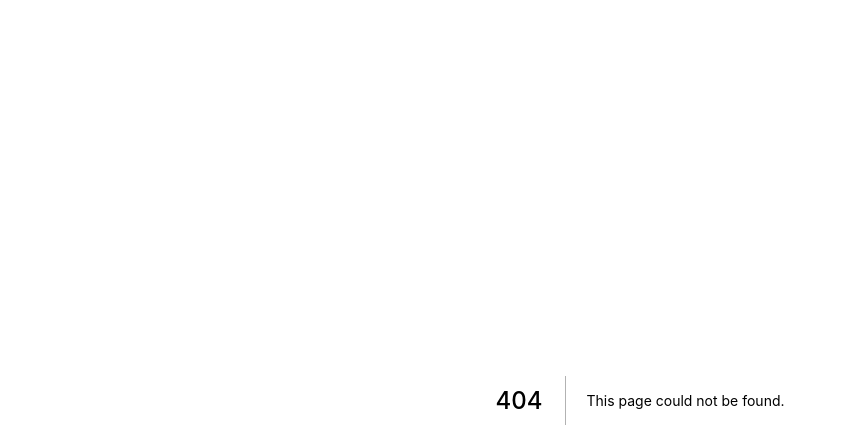
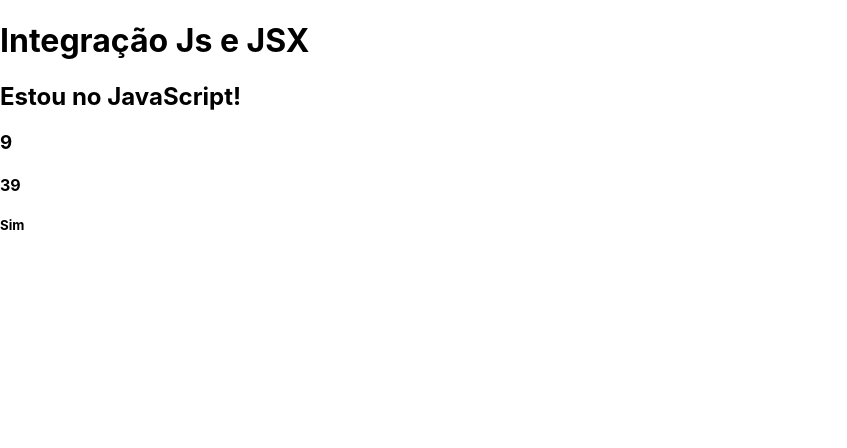
Before and after one commit to David-Pires/React-Exercises, a Next.js app: page /basicos/jsx4 in a window 1280 px wide. Before the commit this address had no page. Shown: the top 448 px of the page, without its empty margins (0-847 px from the left). Built offline with nearby package versions, Linux system fonts and the light colour scheme.

Commit message:
Calling out JS functions inside of my JSX

```diff
--- /dev/null
+++ b/pages/basicos/jsx4.jsx
@@ -0,0 +1,21 @@
+export default function jsx4() {
+  const subtitulo = "Estou no JavaScript!";
+
+  return (
+    <div>
+      <h1>Integração Js e JSX</h1>
+      <h2>{subtitulo}</h2>
+      <h3>{3 * 3}</h3>
+      <h4>{Math.max(13, 39)}</h4>
+      <h5>{entre(9.6, 1, 10)}</h5>
+    </div>
+  );
+}
+
+function entre(valor, min, max) {
+  if (valor >= min && valor <= max) {
+    return "Sim";
+  } else {
+    return "Não";
+  }
+}
```
